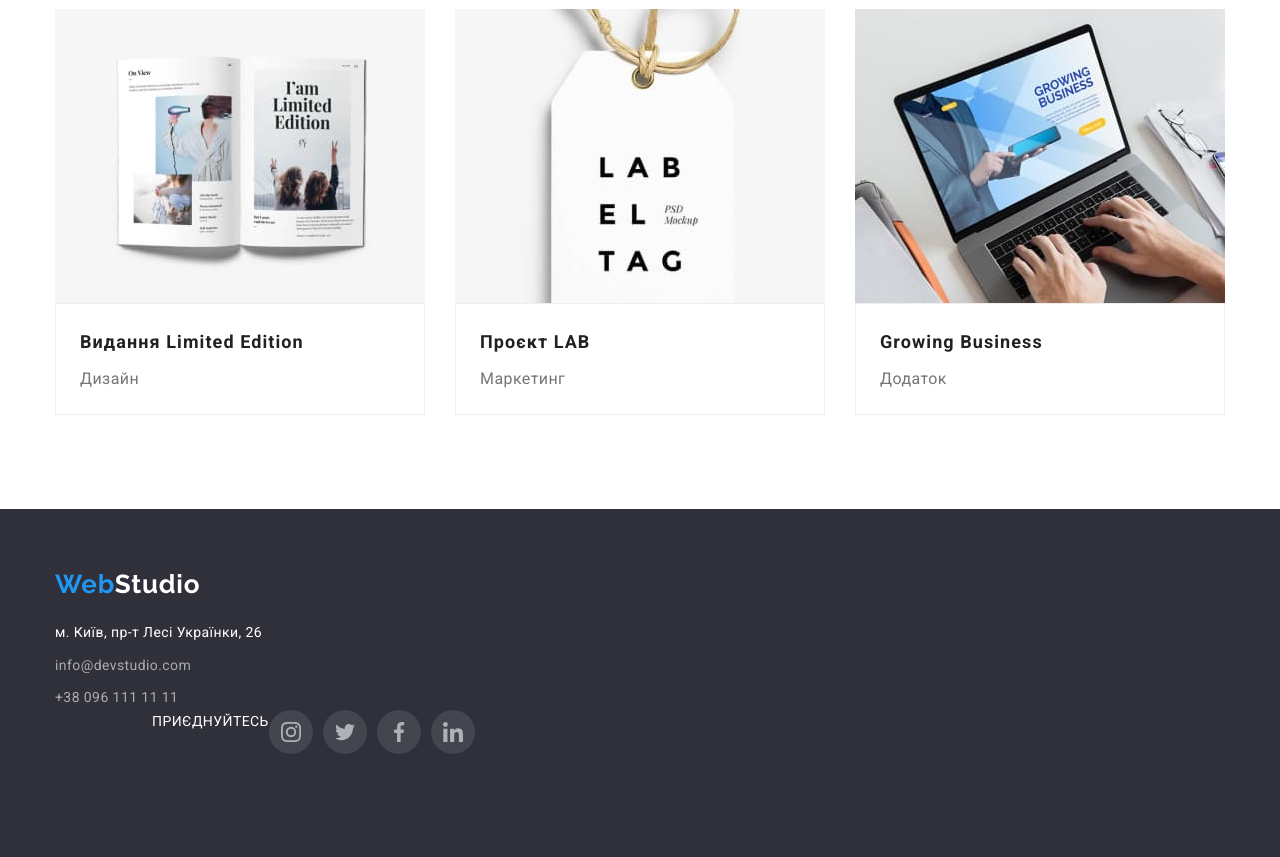
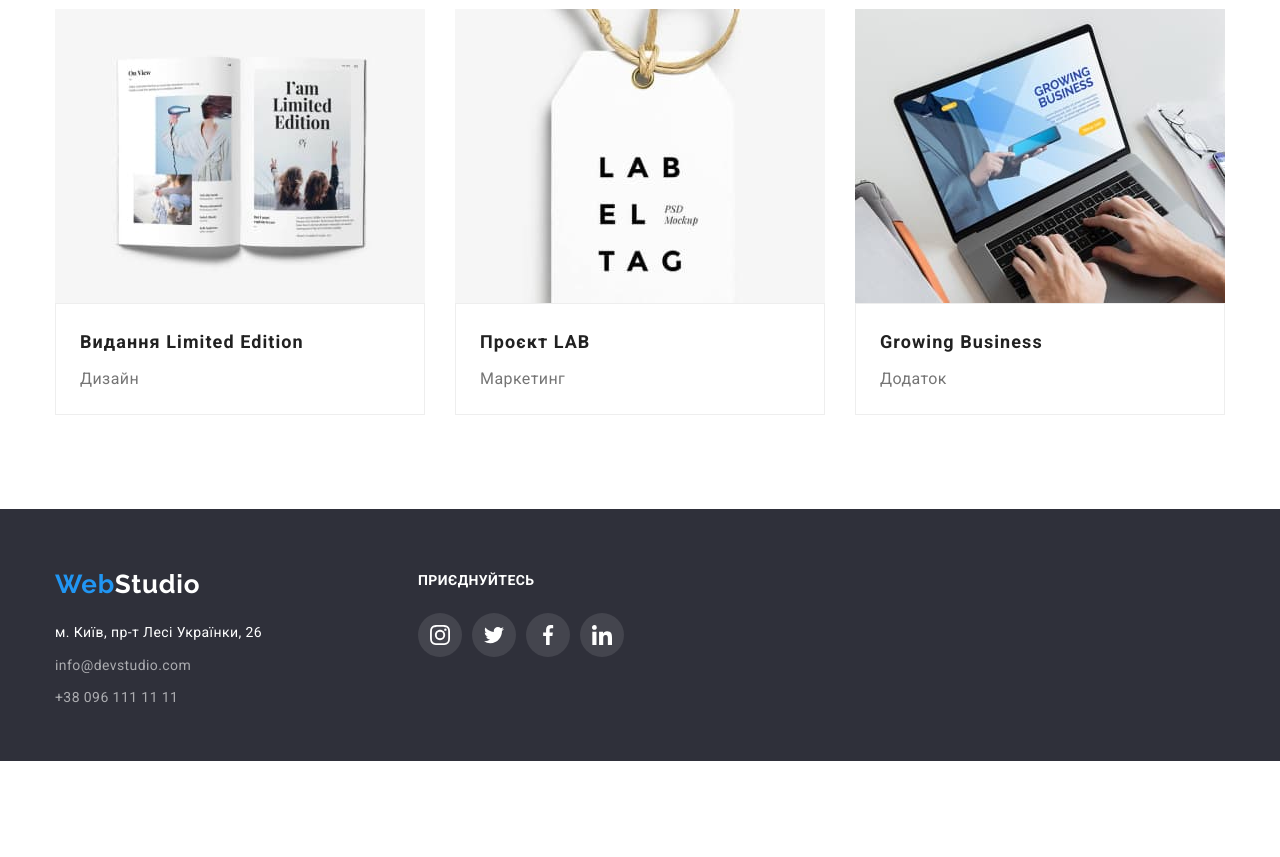
Before and after one commit to MariKa2525/goit-markup-hw-04, a plain HTML site: page portfolio.html in a window 1280 px wide. Shown: the part 1125-1982 px from the top of the page. After the commit the page ends 1895 px from the top, so only its background shows below. Drawn offline with nearby package versions, Linux system fonts and the light colour scheme.

Commit message:
add footer

```diff
--- a/css/styles.css
+++ b/css/styles.css
@@ -588,7 +588,7 @@ box-shadow: 6px 1px 4px rgba(0, 0, 0, 0.16),
     /* Футер */
 
     .page-footer {
-
+    height: 252px;
     padding-top: 60px;
     padding-bottom: 60px;
 
@@ -600,14 +600,21 @@ box-shadow: 6px 1px 4px rgba(0, 0, 0, 0.16),
         .footer-container {
             display: flex;
 
-            align-items: center;
+
+            }
+
+    .adress {
+    display: block;
 
 
 
-        }
+
+    }
 
 
     .logo-footer {
+
+
     font-family: 'Raleway';
     font-weight: 700;
     font-size: 26px;
@@ -632,10 +639,13 @@ box-shadow: 6px 1px 4px rgba(0, 0, 0, 0.16),
     font-style: normal;
     }
 
-    .adress {
-    display: flex;
+
+
+.adress-list {
+    display: block;
     margin-top: 20px;
-    }
+    padding-bottom: 60px;
+}
 
     .mail-items{
 
@@ -672,8 +682,11 @@ box-shadow: 6px 1px 4px rgba(0, 0, 0, 0.16),
 
 
     .footer-icon {
-        display: flex;
-        margin-left: 152px;
+        display: block;
+
+
+        margin-left: 156px;
+        justify-content: space-between;
 
 
     }
@@ -685,7 +698,7 @@ box-shadow: 6px 1px 4px rgba(0, 0, 0, 0.16),
     .social-text {
         margin: 0;
 
-        font-style: bold;
+        font-weight: 700;
         text-transform: uppercase;
               }
 
@@ -695,6 +708,8 @@ box-shadow: 6px 1px 4px rgba(0, 0, 0, 0.16),
     .social-list {
         display: flex;
         padding-bottom: 100px;
+        margin-top: 20px;
+
 
 
         gap: 10px;
--- a/portfolio.html
+++ b/portfolio.html
@@ -152,16 +152,12 @@
 
     <!--Футер-->
     <footer class="page-footer">
-        <div class="container">
-
+        <div class="footer-container container">
+        <address class="adress">
         <a href="./index.html" class="logo-footer">
                 <span class="accent">Web</span>Studio
             </a>
-
-            <section>
-
-        <address class="adress">
-            <ul class="adress-list list">
+        <ul class="adress-list list">
                 <li class="mail-items">
                     <a href="https://goo.gl/maps/m37v5d8VHXMpui1S7" target="_blank" rel="noopener noreferrer" class="adress-map link">м. Київ,
                         пр-т Лесі Українки, 26 </a>
@@ -172,8 +168,8 @@
                     <a href="tel:+380961111111" class="mail link">+38 096 111 11 11 </a></li>
             </ul>
         </address>
-    </section>
-        </div>
+
+
 
         <div class="footer-icon">
             <p class="social-text">приєднуйтесь</p>
@@ -206,7 +202,7 @@
 
 
         </div>
-
+</div>
     </footer>
 
 </body>
```
Also changed, not shown: index.html (+9 -11 lines).
